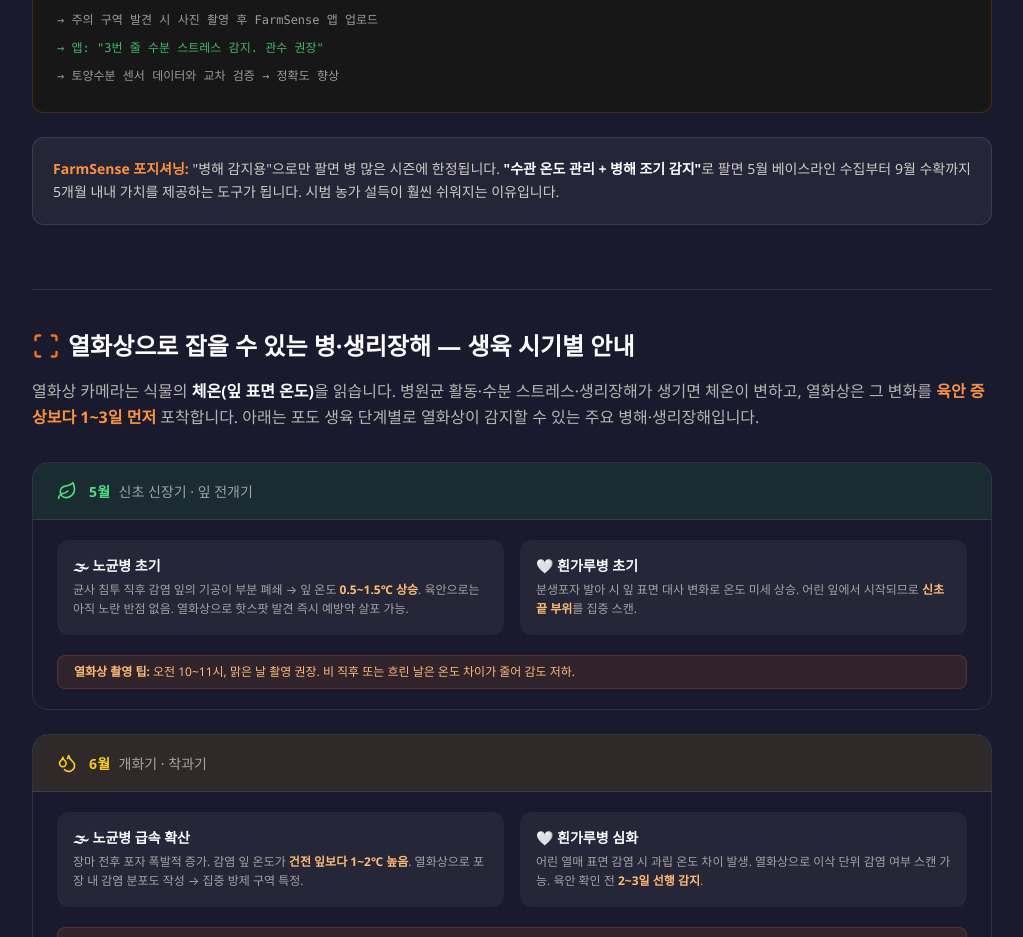
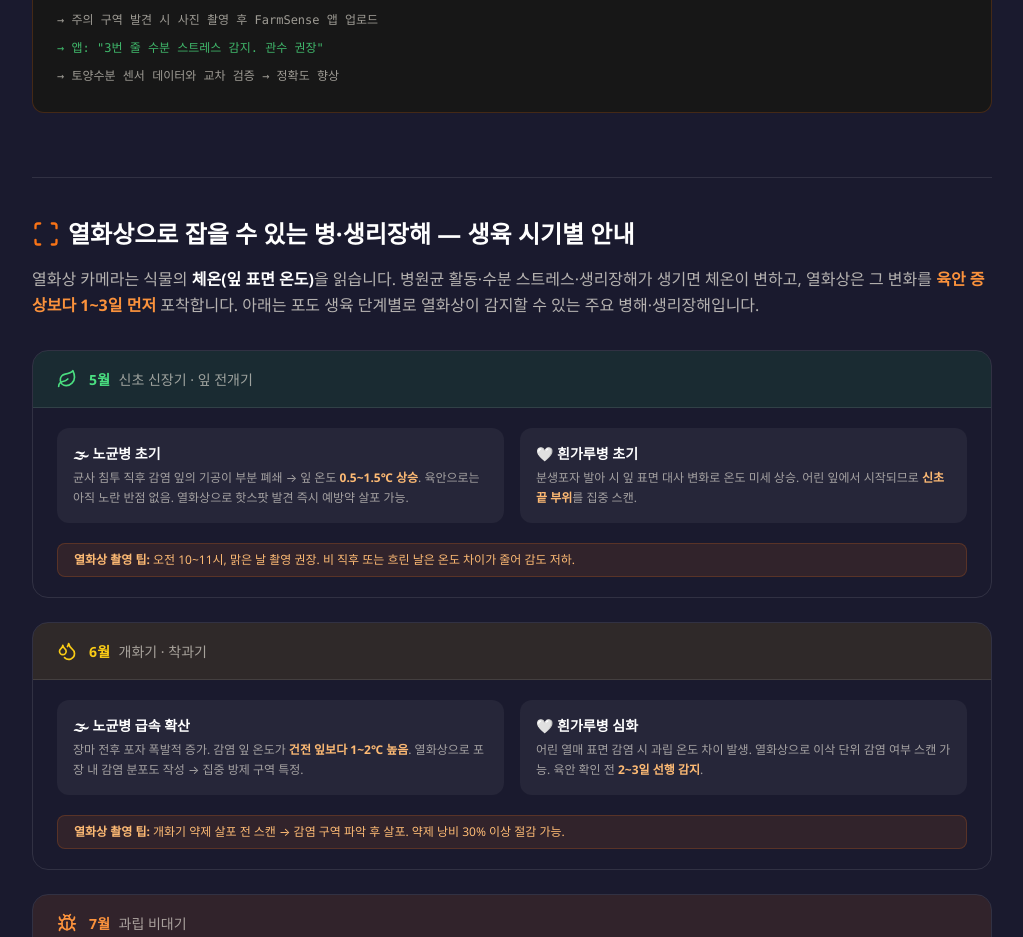
Before and after one commit to nunsuhan/grape-smartfarm-homepage, a Next.js app: page /technology/camera-necessity in a window 1280 px wide. Shown: the part 2860-3797 px from the top of the page, without its empty margins (128-1151 px from the left). Built offline with nearby package versions, Linux system fonts and the light colour scheme; no server answers.

Commit message:
열화상 페이지: FarmSense 포지셔닝 박스 삭제

```diff
--- a/app/technology/camera-necessity/page.tsx
+++ b/app/technology/camera-necessity/page.tsx
@@ -237,13 +237,7 @@ export default function CameraNecessityPage() {
                         </div>
                     </div>
 
-                    <div className="mt-6 p-5 bg-white/5 border border-white/10 rounded-xl">
-                        <p className="text-neutral-cream/80 text-sm leading-relaxed">
-                            <strong className="text-orange-400">FarmSense 포지셔닝:</strong> "병해 감지용"으로만 팔면 병 많은 시즌에 한정됩니다.
-                            <strong className="text-white"> "수관 온도 관리 + 병해 조기 감지"</strong>로 팔면 5월 베이스라인 수집부터 9월 수확까지
-                            5개월 내내 가치를 제공하는 도구가 됩니다. 시범 농가 설득이 훨씬 쉬워지는 이유입니다.
-                        </p>
-                    </div>
+
                 </section>
 
                 {/* 생육 시기별 열화상 병해 감지 */}
```
